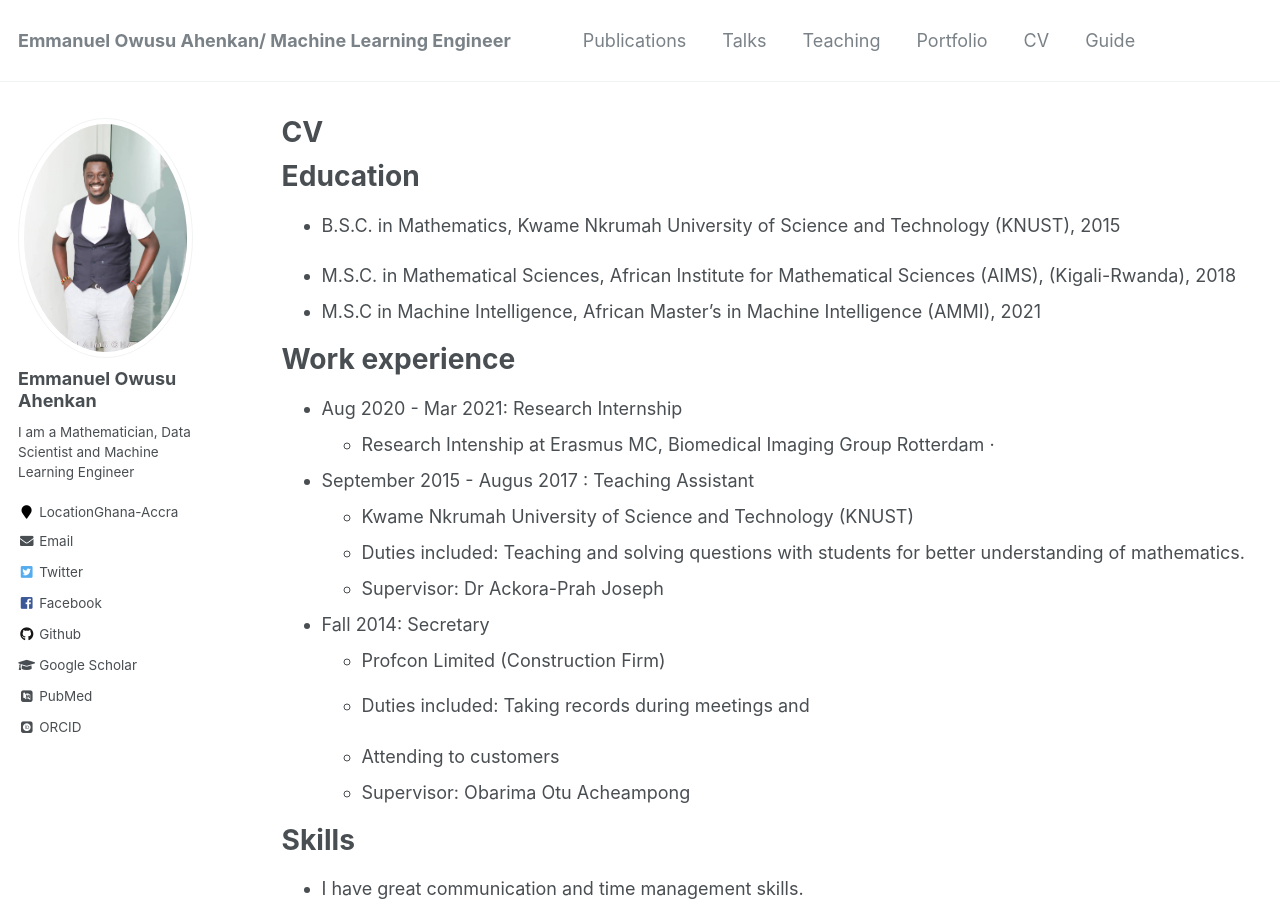
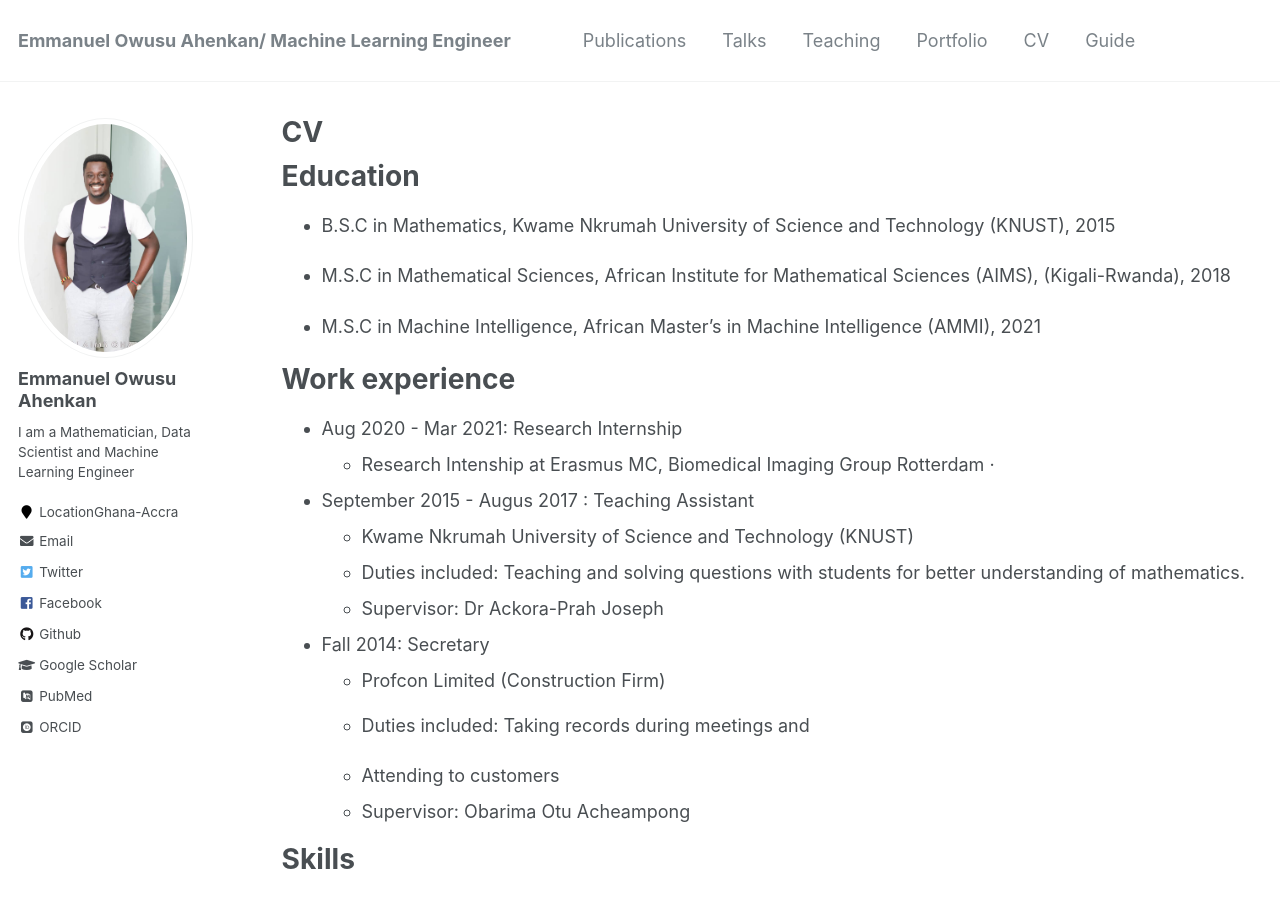
Before and after one commit to EmmanuelOwusu/EmmanuelOwusu.github.io, a Jekyll site: the page built from _pages/cv.md, in a window 1280 px wide and 900 px high. Built offline with Jekyll 4.4.1, drawn with Linux system fonts in a browser that asks for light colours; some web fonts are replaced.

Commit message:
Update cv.md

```diff
--- a/_pages/cv.md
+++ b/_pages/cv.md
@@ -12,9 +12,10 @@ redirect_from:
 Education
 ======
 
-* B.S.C. in Mathematics, Kwame Nkrumah University of Science and Technology (KNUST), 2015
+* B.S.C in Mathematics, Kwame Nkrumah University of Science and Technology (KNUST), 2015
 
-* M.S.C. in Mathematical Sciences, African Institute for Mathematical Sciences (AIMS),  (Kigali-Rwanda), 2018
+* M.S.C in Mathematical Sciences, African Institute for Mathematical Sciences (AIMS),  (Kigali-Rwanda), 2018
+
 * M.S.C  in Machine Intelligence, African Master's in Machine Intelligence (AMMI), 2021
 
 Work experience
```
